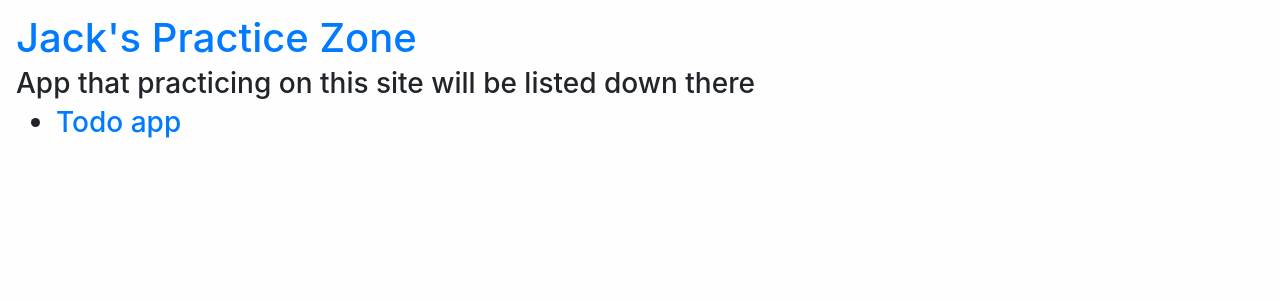
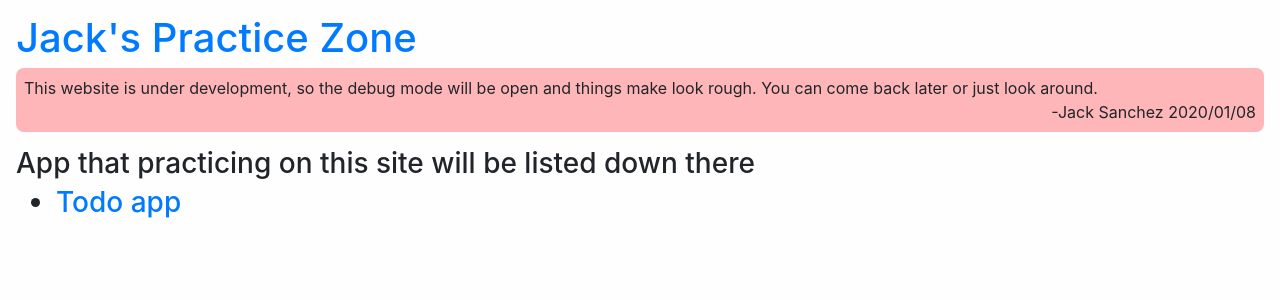
Before and after one commit to ebbsanchez/ebbtools, a Django app: page / in a window 1280 px wide. Shown: the top 300 px of the page. Run offline with Django 3.2, Linux system fonts and the light colour scheme; some libraries are stand-ins or nearby versions.

Commit message:
Add under-development notice

```diff
--- a/practicezone/practicezone/production_settings.py
+++ b/practicezone/practicezone/production_settings.py
@@ -1,3 +1,4 @@
+import dj_database_url
 """
 Django settings for practicezone project.
 
@@ -56,7 +57,7 @@ PROJECT_ROOT = os.path.abspath(os.path.dirname(__file__))
 TEMPLATES = [
     {
         'BACKEND': 'django.template.backends.django.DjangoTemplates',
-        'DIRS': [os.path.join(PROJECT_ROOT, 'templates').replace('\\', '/'),],
+        'DIRS': [os.path.join(PROJECT_ROOT, 'templates').replace('\\', '/'), ],
         'APP_DIRS': True,
         'OPTIONS': {
             'context_processors': [
@@ -74,8 +75,7 @@ WSGI_APPLICATION = 'practicezone.wsgi.application'
 
 # Database
 # https://docs.djangoproject.com/en/3.0/ref/settings/#databases
-import dj_database_url
-DATABASES = { 'default': dj_database_url.config() }
+DATABASES = {'default': dj_database_url.config()}
 
 
 # Password validation
--- a/practicezone/practicezone/templates/index.html
+++ b/practicezone/practicezone/templates/index.html
@@ -1,8 +1,32 @@
 {% extends "base.html" %}
+
+{% block style %}
+	{{ block.super }}
+	<style type="text/css">
+	#notice-red {
+		background-color: #ffb6b9;
+		padding: 0.5em;
+		border-radius: .5em;
+		margin-bottom: 1em;
+	}
+	.align-right{
+		text-align: right;
+	}
+	.no-margin{
+		margin:0;
+	}
+	</style>
+{% endblock style %}
+
 {% block content %}
 	<div class="page-header">
         <h1><a href="/">Jack's Practice Zone</a></h1>
     </div>
+    <div id="notice-red">
+    	This website is under development, so the debug mode will be open and things make look rough. You can come back later or just look around.
+		<br>
+		<p class="align-right no-margin">-Jack Sanchez 2020/01/08</p>
+	</div>
 	<h3>App that practicing on this site will be listed down there<h3/>
 	<ul>
 		<li><a href="/todoapp">Todo app</a></li>
```
